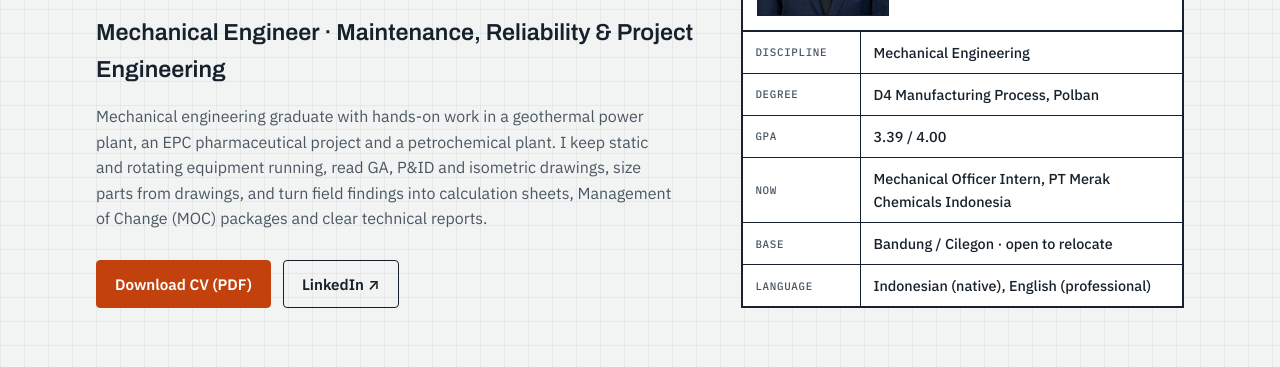
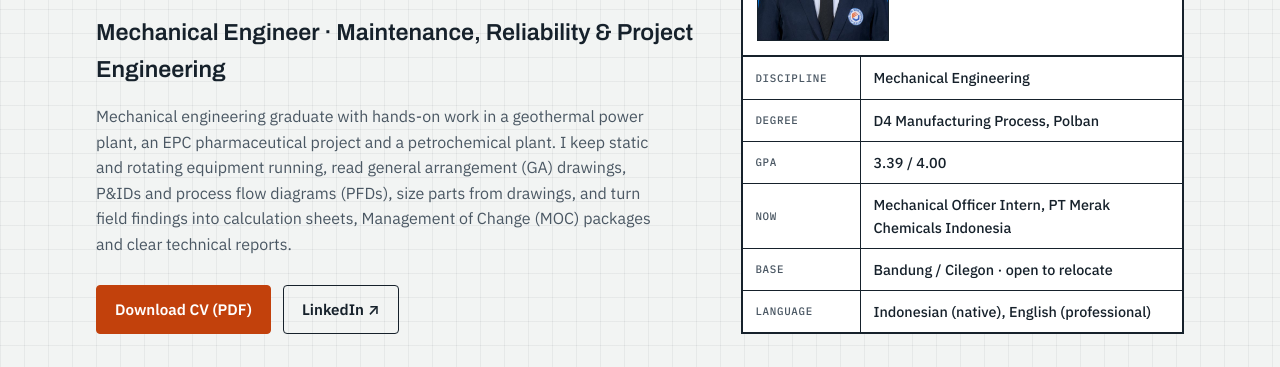
Before and after one commit to shendyu7-a11y/shendyu7-a11y.github.io, a plain HTML site: page index.html in a window 1280 px wide. Shown: the part 415-782 px from the top of the page. Drawn offline with Linux system fonts and the light colour scheme.

Commit message:
Update drawings wording in intro
Co-Authored-By: Claude Opus 5.5 <noreply@anthropic.com>
Claude-Session: https://claude.ai/code/session_01FU6DnaWRU5eLUAmoU8RCE2

```diff
--- a/index.html
+++ b/index.html
@@ -243,7 +243,7 @@ footer .wrap{display:flex;flex-wrap:wrap;justify-content:space-between;gap:12px;
       <p class="role">
         Mechanical Engineer · Maintenance, Reliability &amp; Project Engineering</p>
       <p class="lede">
-        Mechanical engineering graduate with hands-on work in a geothermal power plant, an EPC pharmaceutical project and a petrochemical plant. I keep static and rotating equipment running, read GA, P&amp;ID and isometric drawings, size parts from drawings, and turn field findings into calculation sheets, Management of Change (MOC) packages and clear technical reports.</p>
+        Mechanical engineering graduate with hands-on work in a geothermal power plant, an EPC pharmaceutical project and a petrochemical plant. I keep static and rotating equipment running, read general arrangement (GA) drawings, P&amp;IDs and process flow diagrams (PFDs), size parts from drawings, and turn field findings into calculation sheets, Management of Change (MOC) packages and clear technical reports.</p>
       <div class="cta">
         <a class="btn primary" href="CV_Aa_Shendi_Yusuf.pdf" target="_blank" rel="noopener">Download CV (PDF)</a>
         <a class="btn ghost" href="https://www.linkedin.com/in/aashendiyusuf" target="_blank" rel="noopener">LinkedIn ↗</a>
```
